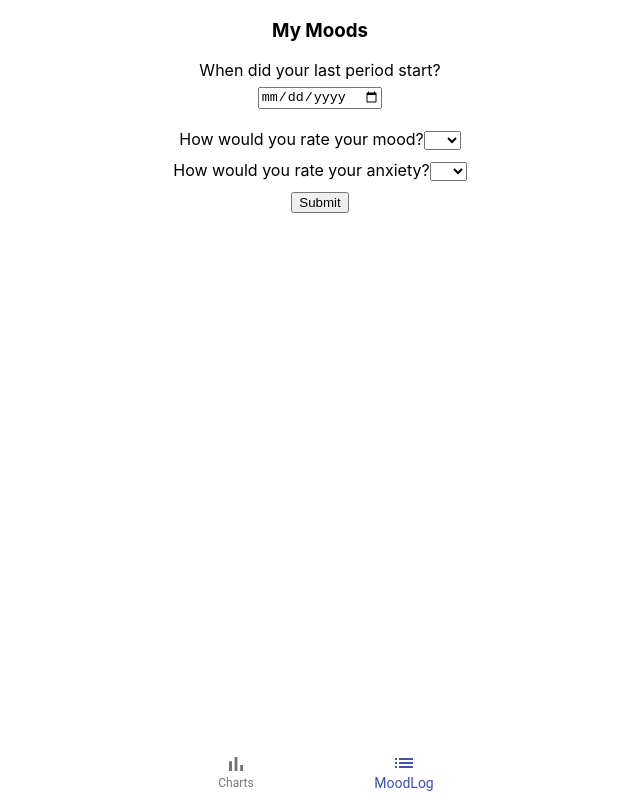
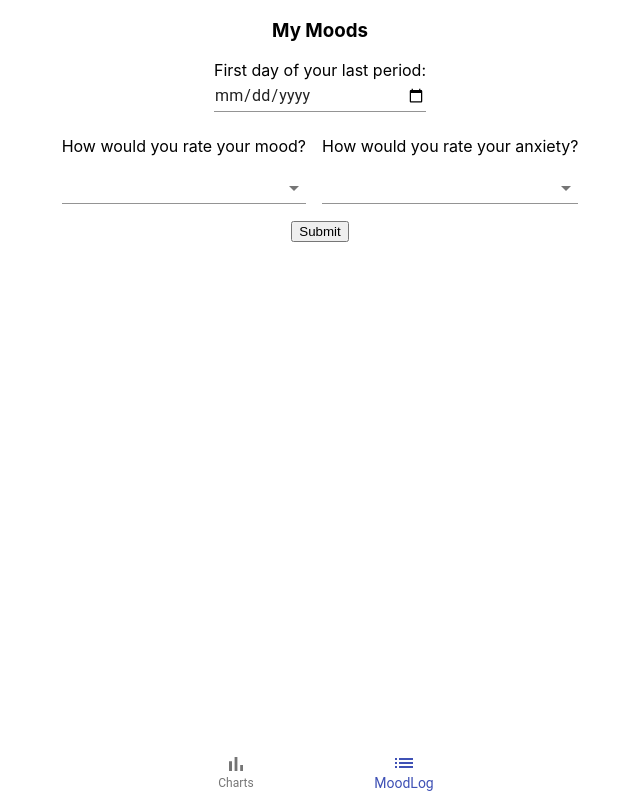
Before and after one commit to amelia678/my-moods, a React (Create React App) app: page / in a window 1280 px wide. Shown: the whole page, without its empty margins (320-960 px from the left). Built offline with nearby package versions, Linux system fonts and the light colour scheme.

Commit message:
Add material form components to mood form.

```diff
--- a/src/MoodForm/MoodForm.tsx
+++ b/src/MoodForm/MoodForm.tsx
@@ -1,6 +1,14 @@
 import React, { useState } from 'react'
 import moment from 'moment'
 import { useHistory } from 'react-router-dom'
+import {
+  createStyles,
+  FormControl,
+  makeStyles,
+  MenuItem,
+  Select,
+  TextField,
+} from '@material-ui/core'
 
 const MoodForm = () => {
   let history = useHistory()
@@ -17,6 +25,16 @@ const MoodForm = () => {
     return endDate.diff(startDate, 'days') + 1
   }
 
+  const useStyles = makeStyles(() =>
+    createStyles({
+      formInput: {
+        padding: 8,
+      },
+    })
+  )
+
+  const classes = useStyles()
+
   return (
     <div>
       <form
@@ -25,59 +43,59 @@ const MoodForm = () => {
           history.push('/charts')
         }}
       >
-        <label>
-          When did your last period start?
-          <div style={styles.formInput}>
-            <input
-              type='date'
-              value={start}
-              onChange={(e) => setStart(e.target.value)}
-            ></input>
-          </div>
-        </label>
-        <div style={styles.formInput}>
+        <FormControl>
+          <label>First day of your last period:</label>
+          <TextField
+            id='last-period'
+            type='date'
+            defaultValue={start}
+            onChange={(e) => setStart(e.target.value)}
+          />
+        </FormControl>
+        <div className={classes.formInput}>
           {start && <div> Day {calculateDay(start)} </div>}
         </div>
-        <div style={styles.formInput}>
-          <label>
-            How would you rate your mood?
-            <select value={mood} onChange={(e) => setMood(e.target.value)}>
-              <option></option>
-              <option value={1}>1</option>
-              <option value={2}>2</option>
-              <option value={3}>3</option>
-              <option value={4}>4</option>
-              <option value={5}>5</option>
-              <option value={6}>6</option>
-              <option value={7}>7</option>
-              <option value={8}>8</option>
-              <option value={9}>9</option>
-              <option value={10}>10</option>
-            </select>
-          </label>
-        </div>
-        <div style={styles.formInput}>
-          <label>
-            How would you rate your anxiety?
-            <select
-              value={anxiety}
-              onChange={(e) => setAnxiety(e.target.value)}
-            >
-              <option></option>
-              <option value={1}>1</option>
-              <option value={2}>2</option>
-              <option value={3}>3</option>
-              <option value={4}>4</option>
-              <option value={5}>5</option>
-              <option value={6}>6</option>
-              <option value={7}>7</option>
-              <option value={8}>8</option>
-              <option value={9}>9</option>
-              <option value={10}>10</option>
-            </select>
-          </label>
-        </div>
-        <div style={styles.formInput}>
+        <FormControl className={classes.formInput}>
+          <label>How would you rate your mood?</label>
+          <Select
+            value={mood}
+            onChange={(e: React.ChangeEvent<{ value: unknown }>) =>
+              setMood(e.target.value as string)
+            }
+          >
+            <MenuItem value={1}>1</MenuItem>
+            <MenuItem value={2}>2</MenuItem>
+            <MenuItem value={3}>3</MenuItem>
+            <MenuItem value={4}>4</MenuItem>
+            <MenuItem value={5}>5</MenuItem>
+            <MenuItem value={6}>6</MenuItem>
+            <MenuItem value={7}>7</MenuItem>
+            <MenuItem value={8}>8</MenuItem>
+            <MenuItem value={9}>9</MenuItem>
+            <MenuItem value={10}>10</MenuItem>
+          </Select>
+        </FormControl>
+        <FormControl className={classes.formInput}>
+          <label>How would you rate your anxiety?</label>
+          <Select
+            value={anxiety}
+            onChange={(e: React.ChangeEvent<{ value: unknown }>) =>
+              setAnxiety(e.target.value as string)
+            }
+          >
+            <MenuItem value={1}>1</MenuItem>
+            <MenuItem value={2}>2</MenuItem>
+            <MenuItem value={3}>3</MenuItem>
+            <MenuItem value={4}>4</MenuItem>
+            <MenuItem value={5}>5</MenuItem>
+            <MenuItem value={6}>6</MenuItem>
+            <MenuItem value={7}>7</MenuItem>
+            <MenuItem value={8}>8</MenuItem>
+            <MenuItem value={9}>9</MenuItem>
+            <MenuItem value={10}>10</MenuItem>
+          </Select>
+        </FormControl>
+        <div className={classes.formInput}>
           <input type='submit' value='Submit'></input>
         </div>
       </form>
@@ -85,10 +103,4 @@ const MoodForm = () => {
   )
 }
 
-const styles = {
-  formInput: {
-    padding: 5,
-  },
-}
-
 export default MoodForm
```
